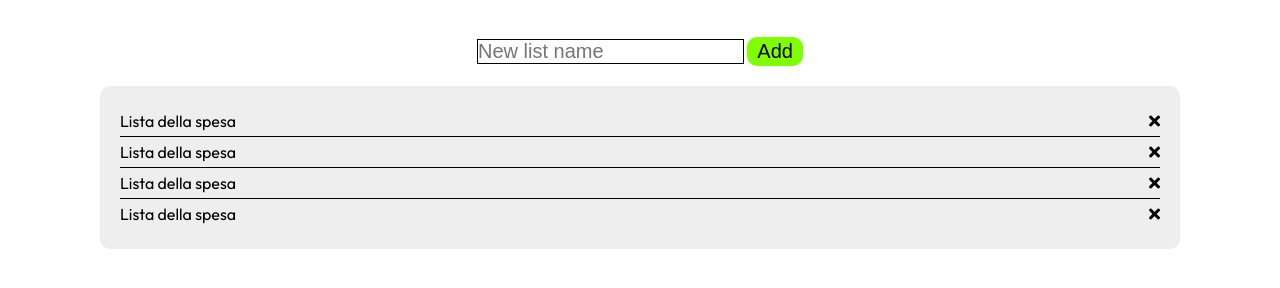
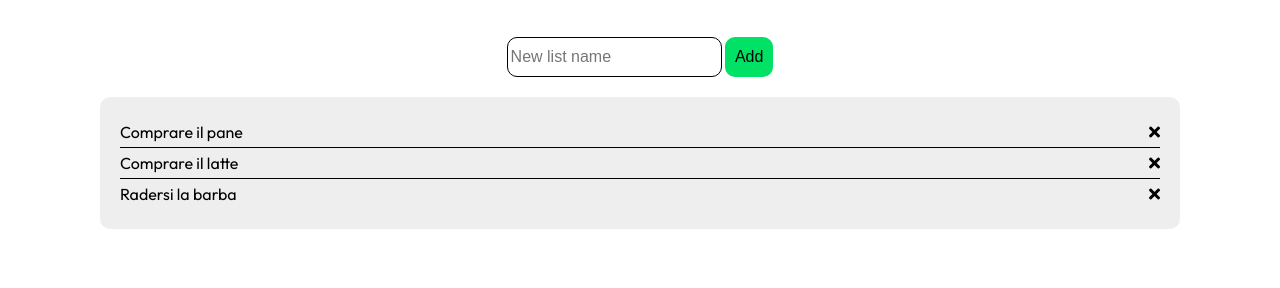
Before and after one commit to alelui/vue-todolist, a plain HTML site: page index.html in a window 1280 px wide. Shown: the part 210-498 px from the top of the page. Drawn offline with nearby package versions, Linux system fonts and the light colour scheme.

Commit message:
push incomplete

```diff
--- a/css/style.css
+++ b/css/style.css
@@ -44,17 +44,20 @@ header h1{
 .container input {
     border: none;
     border: 1px solid black;
+    border-radius: 10px;
+    padding: 3px;
 }
 .container button{
     padding: 3px 10px;
-    background-color: chartreuse;
+    background-color: #00e165;
     border: none;
     border-radius: 10px;
     cursor: pointer;
 }
 .container button,
 .container input{
-    font-size: 20px;
+    height: 40px;
+    font-size: 16px;
 }
 
 .container .list-box{
--- a/index.html
+++ b/index.html
@@ -29,16 +29,16 @@
         <main>
             <div class="container">
 
-                <input type="text" placeholder="New list name" >
+                <input type="text" placeholder="New list name" v-model="inputValue.text" >
 
-                <button>Add</button>
+                <button @click="addList()">Add</button>
 
                 <div class="list-box">
                     <ol>
-                        <li><span>Lista della spesa</span><i class="fas fa-times"></i></li>
-                        <li><span>Lista della spesa</span><i class="fas fa-times"></i></li>
-                        <li><span>Lista della spesa</span><i class="fas fa-times"></i></li>
-                        <li><span>Lista della spesa</span><i class="fas fa-times"></i></li>
+                        <li v-for="object in objects" >
+                            <span>{{object.text}}</span>
+                            <i class="fas fa-times"></i>
+                        </li>
                     </ol>
                 </div>
             </div>
--- a/js/myscript.js
+++ b/js/myscript.js
@@ -17,3 +17,39 @@
 // Bonus:
 // 1- oltre al click sul pulsante, intercettare anche il tasto ENTER per aggiungere il todo alla lista
 // 2- cliccando sul testo dell'item, invertire il valore della proprietà done del todo corrispondente (se done era uguale a false, impostare true e viceversa)
+
+
+var app = new Vue({
+    el: '#root',
+    data: {
+        objects: [
+            {
+                text:'Comprare il pane',
+                done: false,
+            },
+            {
+                text:"Comprare il latte",
+                done: false,
+            },
+            {
+                text:"Radersi la barba",
+                done: false,
+            },
+        ],
+
+        inputValue :
+            {
+                text:"",
+                done: false,
+            },
+    },
+
+    methods: {
+        addList: function() {
+            console.log(this.inputValue.text);
+            this.objects.push(this.inputValue);
+            this.inputValue.text = '';
+            console.log(this.objects);
+        }
+    }
+  })
```
